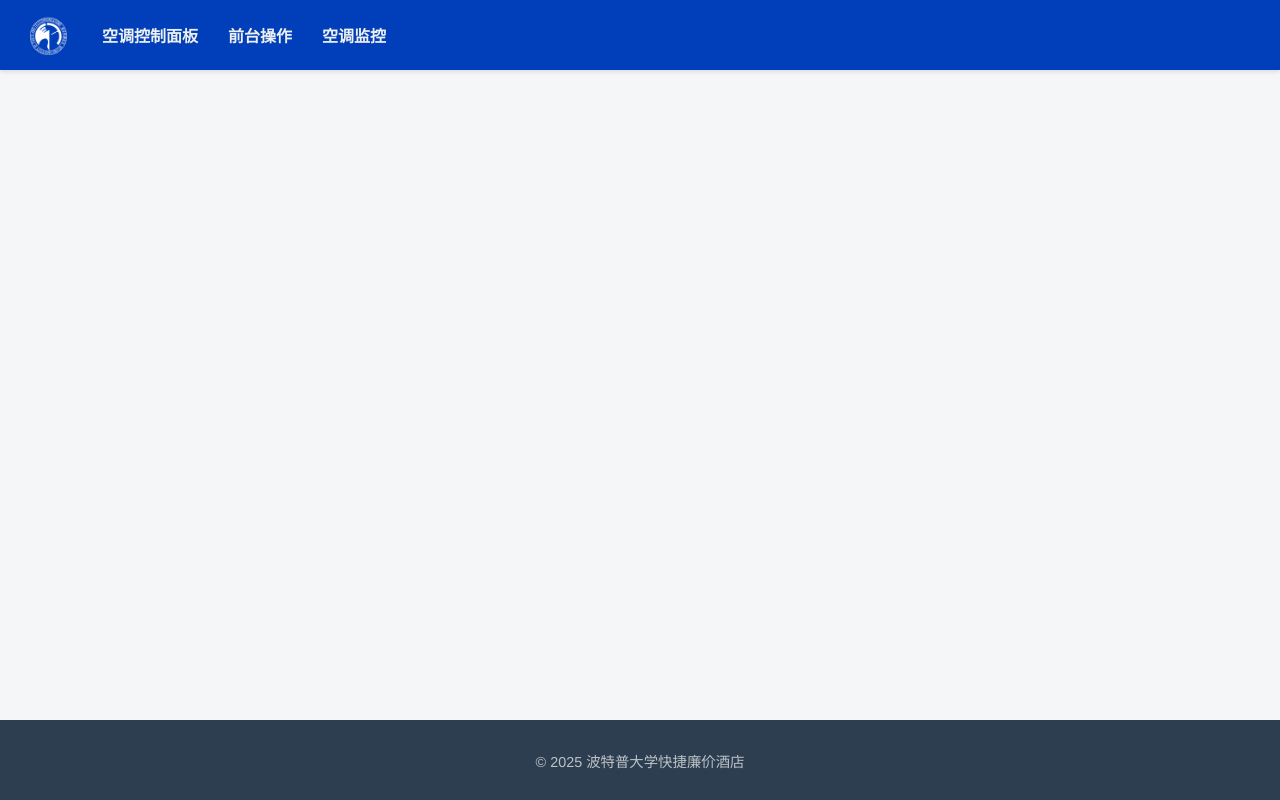
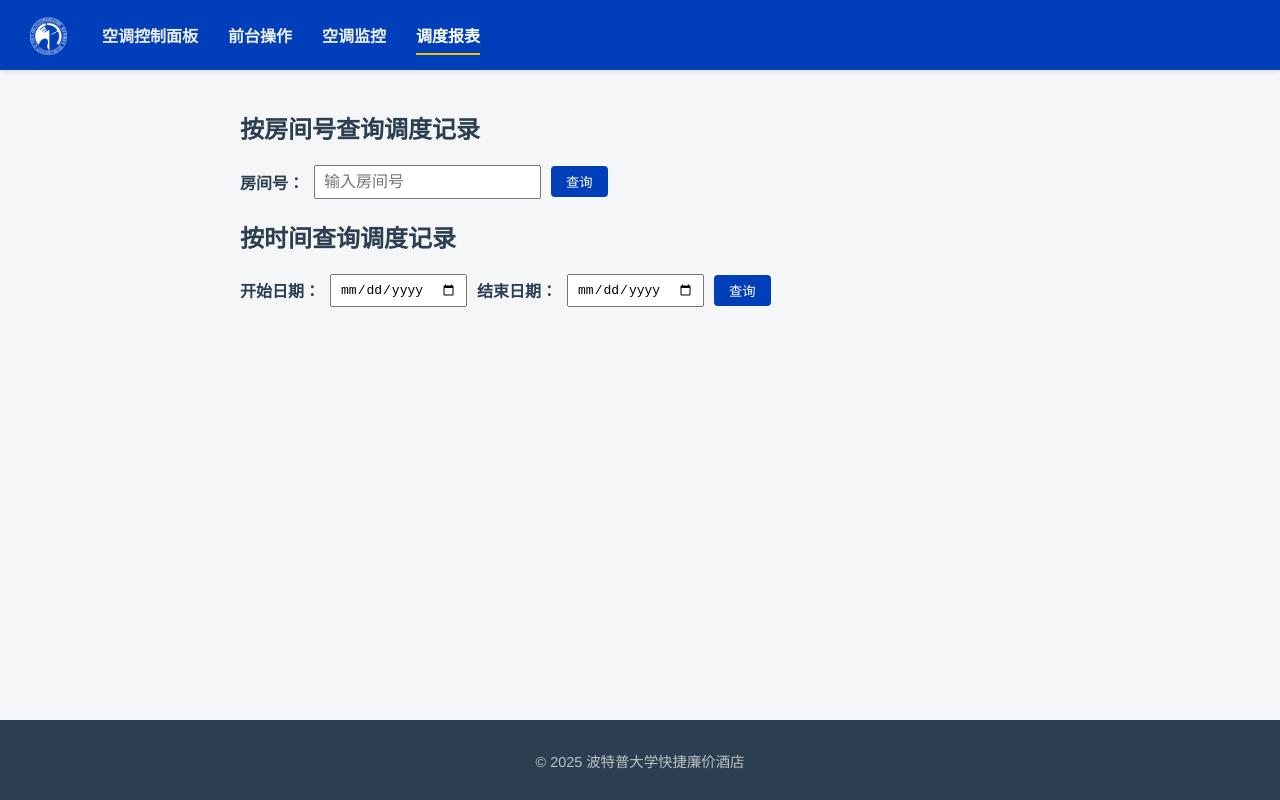
Before and after one commit to CarlShen114514/hotel-client, a Vue app: page /report-usage in a window 1280 px wide. Built offline with nearby package versions, Linux system fonts and the light colour scheme.

Commit message:
添加报表查询，按房间号和时间查询

```diff
--- a/src/App.vue
+++ b/src/App.vue
@@ -6,6 +6,7 @@
         <router-link to="/aircon">空调控制面板</router-link>
         <router-link to="/frontdesk">前台操作</router-link>
         <router-link to="/monitor">空调监控</router-link>
+        <router-link to="/report-usage">调度报表</router-link>
       </nav>
     </header>
 
--- /dev/null
+++ b/src/components/Report.vue
@@ -0,0 +1,281 @@
+<template>
+  <div class="report-usage">
+    <h2>按房间号查询调度记录</h2>
+    <form @submit.prevent="fetchRoomRecords" class="query-form">
+      <label for="roomId">房间号：</label>
+      <input
+        type="text"
+        id="roomId"
+        v-model="roomId"
+        placeholder="输入房间号"
+        required
+      />
+      <button type="submit">查询</button>
+    </form>
+
+    <h2>按时间查询调度记录</h2>
+    <form @submit.prevent="fetchReport" class="query-form">
+      <label for="startDate">开始日期：</label>
+      <input type="date" id="startDate" v-model="startDate" required />
+
+      <label for="endDate">结束日期：</label>
+      <input type="date" id="endDate" v-model="endDate" required />
+
+      <button type="submit">查询</button>
+    </form>
+
+    <div v-if="error" class="error-message">{{ error }}</div>
+    <div v-if="loading">加载中...</div>
+
+    <!-- 房间号查询结果表 -->
+    <table
+      v-if="roomRecords.length > 0 && !loading"
+      class="report-table"
+    >
+      <thead>
+        <tr>
+          <th>房间号</th>
+          <th>开始时间</th>
+          <th>结束时间</th>
+          <th>持续时间（s）</th>
+          <th>风速</th>
+          <th>费用（￥）</th>
+        </tr>
+      </thead>
+      <tbody>
+        <tr v-for="record in roomRecords" :key="'room-' + record.id">
+          <td>{{ record.roomId }}</td>
+          <td>{{ formatDateTime(record.startTime) }}</td>
+          <td>{{ formatDateTime(record.endTime) }}</td>
+          <td>{{ record.durationSeconds ?? '-' }}</td>
+          <td>{{ formatSpeed(record.speed) }}</td>
+          <td>{{ record.cost != null ? record.cost.toFixed(2) : '-' }}</td>
+        </tr>
+      </tbody>
+    </table>
+    <div
+      v-else-if="!loading && !error && roomRecordsQueried"
+    >暂无房间记录数据</div>
+
+    <!-- 时间范围查询结果表 -->
+    <table
+      v-if="records.length > 0 && !loading"
+      class="report-table"
+      style="margin-top: 40px;"
+    >
+      <thead>
+        <tr>
+          <th>房间号</th>
+          <th>开始时间</th>
+          <th>结束时间</th>
+          <th>持续时间（s）</th>
+          <th>风速</th>
+          <th>费用（￥）</th>
+        </tr>
+      </thead>
+      <tbody>
+        <tr v-for="record in records" :key="'time-' + record.id">
+          <td>{{ record.roomId }}</td>
+          <td>{{ formatDateTime(record.startTime) }}</td>
+          <td>{{ formatDateTime(record.endTime) }}</td>
+          <td>{{ record.durationSeconds ?? '-' }}</td>
+          <td>{{ formatSpeed(record.speed) }}</td>
+          <td>{{ record.cost != null ? record.cost.toFixed(2) : '-' }}</td>
+        </tr>
+      </tbody>
+    </table>
+    <div
+      v-else-if="!loading && !error && timeRangeQueried"
+    >暂无时间范围记录数据</div>
+  </div>
+</template>
+
+<script>
+export default {
+  name: "ReportUsage",
+  data() {
+    return {
+      // 查询参数
+      startDate: "",
+      endDate: "",
+      roomId: "",
+
+      // 查询结果
+      records: [],
+      roomRecords: [],
+
+      // 状态标记
+      timeRangeQueried: false,
+      roomRecordsQueried: false,
+      loading: false,
+      error: null,
+    };
+  },
+  methods: {
+    async fetchReport() {
+      this.error = null;
+      this.timeRangeQueried = false;
+
+      // 清除房间记录
+      this.roomRecords = [];
+      this.roomRecordsQueried = false;
+
+      if (!this.startDate || !this.endDate) {
+        this.error = "请选择开始和结束日期";
+        return;
+      }
+      if (this.startDate > this.endDate) {
+        this.error = "开始日期不能晚于结束日期";
+        return;
+      }
+
+      this.loading = true;
+      this.records = [];
+
+      const startTime = this.startDate + "T00:00:00";
+      const endTime = this.endDate + "T23:59:59";
+
+      try {
+        const response = await fetch(
+          `/api/reports/usage?startTime=${encodeURIComponent(
+            startTime
+          )}&endTime=${encodeURIComponent(endTime)}`
+        );
+        if (!response.ok) {
+          const data = await response.json();
+          this.error = data.error || "查询失败";
+          return;
+        }
+        const data = await response.json();
+        this.records = data;
+        this.timeRangeQueried = true;
+      } catch (err) {
+        this.error = "请求失败，请稍后重试";
+      } finally {
+        this.loading = false;
+      }
+    },
+
+    async fetchRoomRecords() {
+      this.error = null;
+      this.roomRecordsQueried = false;
+
+      // 清除时间范围记录
+      this.records = [];
+      this.timeRangeQueried = false;
+
+      if (!this.roomId) {
+        this.error = "请输入房间号";
+        return;
+      }
+
+      this.loading = true;
+      this.roomRecords = [];
+
+      try {
+        const response = await fetch(
+          `/api/reports/rooms/${encodeURIComponent(this.roomId)}`
+        );
+        if (!response.ok) {
+          const data = await response.json();
+          this.error = data.error || "查询失败";
+          return;
+        }
+        const data = await response.json();
+        this.roomRecords = data;
+        this.roomRecordsQueried = true;
+      } catch (err) {
+        this.error = "请求失败，请稍后重试";
+      } finally {
+        this.loading = false;
+      }
+    },
+
+    formatDateTime(dateStr) {
+      if (!dateStr) return "-";
+      const d = new Date(dateStr);
+      const y = d.getFullYear();
+      const m = String(d.getMonth() + 1).padStart(2, "0");
+      const day = String(d.getDate()).padStart(2, "0");
+      const h = String(d.getHours()).padStart(2, "0");
+      const min = String(d.getMinutes()).padStart(2, "0");
+      const s = String(d.getSeconds()).padStart(2, "0");
+      return `${y}-${m}-${day} ${h}:${min}:${s}`;
+    },
+
+    formatSpeed(speed) {
+      switch (speed) {
+        case 1:
+          return "低";
+        case 2:
+          return "中";
+        case 3:
+          return "高";
+        default:
+          return "-";
+      }
+    },
+  },
+};
+</script>
+
+<style scoped>
+.report-usage {
+  max-width: 800px;
+  margin: 0 auto;
+  font-family: Arial, sans-serif;
+}
+
+.query-form {
+  display: flex;
+  gap: 10px;
+  align-items: center;
+  margin-bottom: 20px;
+  flex-wrap: wrap;
+}
+
+label {
+  font-weight: bold;
+}
+
+input[type="date"],
+input[type="text"] {
+  padding: 6px 8px;
+  font-size: 1em;
+}
+
+button {
+  padding: 6px 15px;
+  background-color: #013fba;
+  border: none;
+  color: white;
+  cursor: pointer;
+  border-radius: 4px;
+}
+
+button:hover {
+  background-color: #0253d2;
+}
+
+.error-message {
+  color: red;
+  margin-bottom: 10px;
+}
+
+.report-table {
+  width: 100%;
+  border-collapse: collapse;
+}
+
+.report-table th,
+.report-table td {
+  border: 1px solid #ddd;
+  padding: 8px;
+  text-align: center;
+}
+
+.report-table th {
+  background-color: #f1f1f1;
+  font-weight: bold;
+}
+</style>
--- a/src/router/index.js
+++ b/src/router/index.js
@@ -2,6 +2,7 @@ import { createRouter, createWebHistory } from 'vue-router';
 import ACPanel from '../components/ACPanel.vue';
 import FrontDeskMenu from '../components/FrontDeskMenu.vue';
 import ACMonitor from '../components/ACMonitor.vue'; // 确保路径正确
+import Report from '../components/Report.vue';
 
 const routes = [
   {
@@ -23,6 +24,11 @@ const routes = [
     path: '/monitor',
     name: 'ACMonitor',
     component: ACMonitor
+  },
+  {
+    path: '/report-usage',
+    name: 'Report',
+    component: Report
   }
 ];
 
```
Also changed, not shown: src/components/ACController.vue (deleted).
